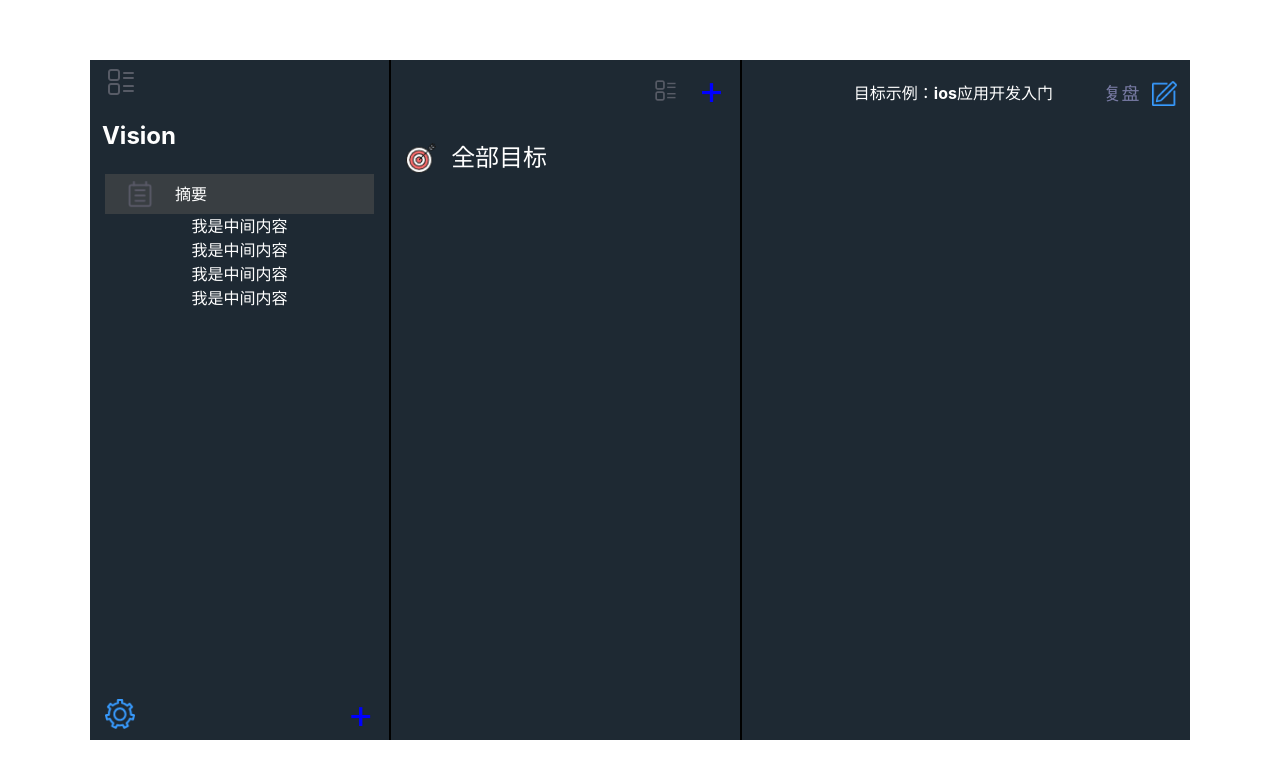
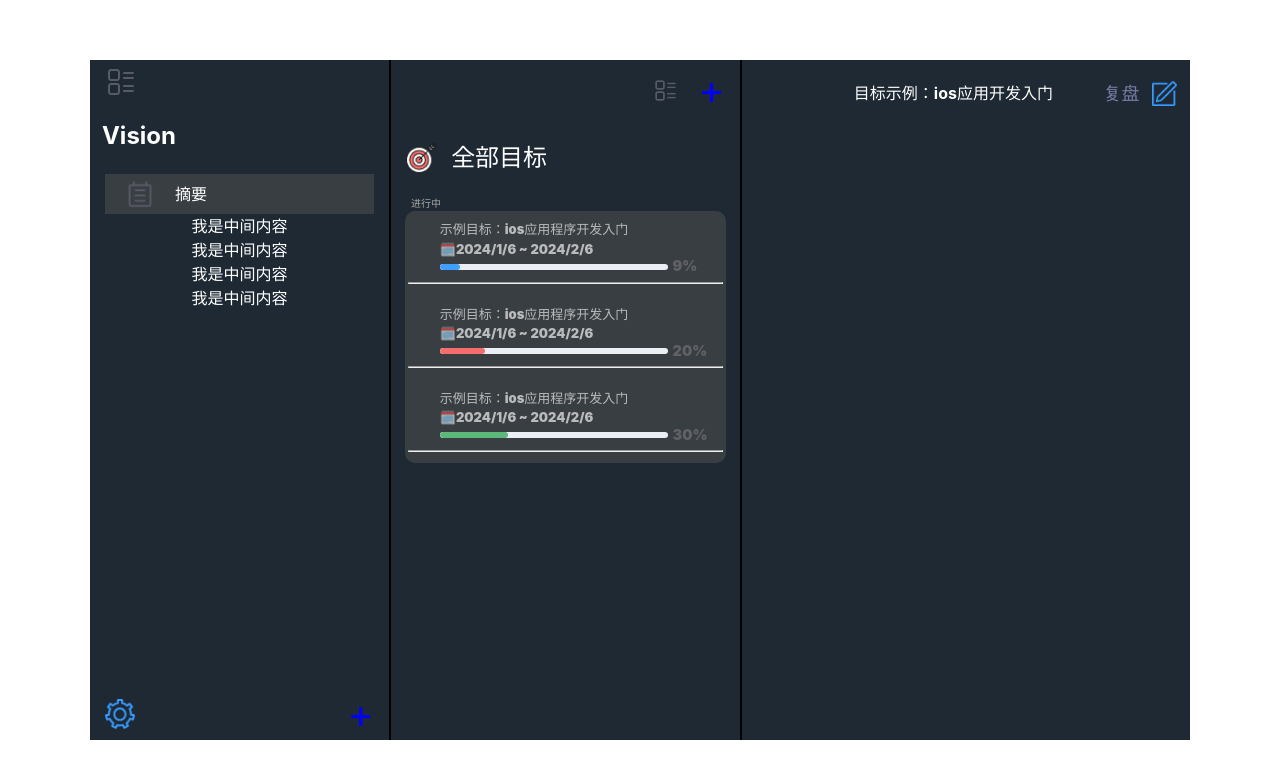
Before and after one commit to danshouyaak/okr_app, a Vue app: page / in a window 1280 px wide. Shown: the top 778 px of the page. Built offline with nearby package versions, Linux system fonts and the light colour scheme.

Commit message:
添加center组件，left里面的dialog内容

```diff
--- a/src/App.vue
+++ b/src/App.vue
@@ -4,7 +4,7 @@
   </div>
 </template>
 <script setup>
-import Home from './components/Home/index.vue';
+import Home from './views/Home/index.vue';
 </script>
 
 <style lang="scss" scoped>
--- /dev/null
+++ b/src/components/Dialog/index.vue
@@ -0,0 +1,130 @@
+<template>
+    <span @click="visible = true" class="span">
+        +
+    </span>
+    <el-dialog v-model="visible" :show-close="false">
+        <template #header="{ close, titleId, titleClass }">
+            <div class="my-header">
+                <div>编辑目标</div>
+                <span @click="close">完成</span>
+            </div>
+            <div class="center">
+                <div class="tab">
+                    <span v-for="(item, index) in items" :key="index" @click="changeColor(index)"
+                        :class="{ 'my-tab': true, 'my-tab--active': tabIndex === index }">
+                        {{ item }}
+                    </span>
+                </div>
+            </div>
+            <div class="content-one" v-if="tabIndex == 0">
+                <div>
+                    <span>提高身体素质</span>
+                    <!-- <input type="radio"> -->
+                    <input type="radio" name="radioGroup" :checked="radioValue" @click="radioCheck">
+                </div>
+            </div>
+            <div class="content-two" style="color: black;margin-top: 8%;" v-if="tabIndex == 1">
+                <div>
+                    我是关键结果
+                </div>
+            </div>
+            <div class="content-three" style="color: black;margin-top: 8%; " v-if="tabIndex == 2">
+                <div>
+                    我是动机&可行性
+                </div>
+            </div>
+        </template>
+        This is dialog content.
+    </el-dialog>
+</template>
+
+<script  setup>
+import { ref } from 'vue'
+import { ElButton, ElDialog } from 'element-plus'
+
+const visible = ref(false)
+const radioValue = ref(false)
+
+const tabIndex = ref(0)
+const items = [
+    '基本信息',
+    '关键结果',
+    '动机&可行性'
+]
+const changeColor = (index) => {
+    tabIndex.value = index
+}
+function radioCheck() {
+    radioValue.value = !radioValue.value
+}
+
+</script>
+
+
+<style scoped>
+.span {
+    font-size: 40px;
+    color: blue;
+    margin-right: 5%;
+}
+
+.my-header {
+    div:first-child {
+        color: yellowgreen;
+        text-align: center;
+        display: inline-block;
+        margin-right: 38%;
+        font-size: 20px;
+        font-weight: bolder;
+    }
+
+    span:nth-child(2) {
+        color: rgb(0, 136, 255);
+        font-weight: bold;
+        font-size: 18px;
+        margin-right: -45%;
+    }
+}
+
+.center {
+    div:first-child {
+        display: flex;
+        justify-content: space-around;
+        align-items: center;
+        background-color: antiquewhite;
+        height: 50px;
+
+        .my-tab {
+            font-weight: bold;
+            font-size: 15px;
+            color: gray;
+            margin: 5%;
+            /* border: 1px red solid; */
+            padding: 13px 30px;
+            border-radius: 10px;
+        }
+
+        .my-tab--active {
+            /* color: red; */
+            background-color: rgb(0, 255, 208);
+        }
+    }
+}
+
+.content-one {
+    color: black;
+    margin-top: 8%;
+    div:first-child{
+        display: flex;
+        justify-content: space-between;
+        background-color: gray;
+        padding: 2%;
+        border-radius: 10px;
+        span{
+            font-size: 15px;
+            font-weight: bolder;
+            color: rgba(245, 245, 245, 0.705);
+        }
+    }
+}
+</style>
--- /dev/null
+++ b/src/views/Home/center/index.vue
@@ -0,0 +1,109 @@
+<template>
+    <div>
+        <div class="top">
+            <img src="../../../assets/list.png" width="25px" height="25px">
+            <span>+</span>
+        </div>
+        <div class="allTar">
+            <img src="../../../assets/tar.png" width="30px" height="30px">
+            <h2>全部目标</h2>
+        </div>
+        <div class="underway">
+            <div style="color:#A9A9A9 ;font-size: 10px;margin-left: -80%;">进行中</div>
+            <div class="underway-item">
+                <div class="item">
+                    <div>示例目标：ios应用程序开发入门</div>
+                    <div>🗓️2024/1/6 ~ 2024/2/6</div>
+                    <el-progress :percentage="percentage1" :color="customColor1" />
+                    <hr>
+                </div>
+
+                <div class="item">
+                    <div>示例目标：ios应用程序开发入门</div>
+                    <div>🗓️2024/1/6 ~ 2024/2/6</div>
+                    <el-progress :percentage="percentage2" :color="customColor2" />
+                    <hr>
+                </div>
+
+                <div class="item">
+                    <div>示例目标：ios应用程序开发入门</div>
+                    <div>🗓️2024/1/6 ~ 2024/2/6</div>
+                    <el-progress :percentage="percentage3" :color="customColor3" />
+                    <hr>
+                </div>
+            </div>
+        </div>
+    </div>
+</template>
+
+<script setup>
+import { ref } from "vue"
+const percentage1 = ref(9)
+const percentage2 = ref(20)
+const percentage3 = ref(30)
+const customColor1 = ref('#409eff')
+const customColor2 = ref('#f56c6c')
+const customColor3 = ref('#5cb87a')
+
+const customColors = [
+    { color: '#f56c6c', percentage: 20 },
+    { color: '#e6a23c', percentage: 40 },
+    { color: '#5cb87a', percentage: 60 },
+    { color: '#1989fa', percentage: 80 },
+    { color: '#6f7ad3', percentage: 100 },
+]
+</script>
+
+<style lang="scss" scoped>
+.top {
+    display: flex;
+    justify-content: end;
+    align-items: center;
+
+    img {
+        margin-right: 20px;
+    }
+
+    span {
+        margin-right: 15px;
+        font-size: 40px;
+        color: blue;
+    }
+}
+
+.allTar {
+    display: flex;
+    justify-content: start;
+    align-items: center;
+
+    img {
+        margin-left: 15px;
+        margin-right: 15px;
+    }
+}
+.underway{
+    display: flex;
+    flex-direction: column;
+    align-items: center;
+
+}
+.underway-item {
+    height: 100%;
+    width: 92%;
+    // border: 1px solid red;
+    border-radius:10px ;
+    background-color: rgb(57, 62, 66);
+    .item {
+        margin-top: 2%;
+        padding: 1%;
+        // border: 1px solid brown;
+        div {
+            font-weight: 1000;
+            font-size: 13px;
+            text-align: left;
+            margin-left: 10%;
+            color: rgba(255, 255, 255, 0.645)
+        }
+    }
+}
+</style>
--- a/src/components/Home/index.vue
+++ b/src/views/Home/index.vue
@@ -16,9 +16,9 @@
 
 
 <script setup>
-import left from "../../views/left/index.vue"
-import center from "../../views/center/index.vue"
-import right from "../../views/right/index.vue"
+import left from "./left/index.vue"
+import center from "./center/index.vue"
+import right from "./right/index.vue"
 </script>
 <script>
 export default {
--- a/src/views/left/index.vue
+++ b/src/views/Home/left/index.vue
@@ -1,12 +1,12 @@
 <template>
     <div>
-        <img src="../../assets/list.png" style="display: flex;margin: 2% 0 0 5%;">
+        <img src="../../../assets/list.png" style="display: flex;margin: 2% 0 0 5%;">
         <h2 style="text-align: left; margin-left: 4%;">
             Vision
         </h2>
         <div style="display: flex;justify-content: center;">
             <div class="abstract">
-                <img src="../../assets/zhaiyao.png" width="30px" height="30px">
+                <img src="../../../assets/zhaiyao.png" width="30px" height="30px">
                 <span>摘要</span>
             </div>
         </div>
@@ -15,20 +15,20 @@
             <div style="text-align: center;">我是中间内容</div>
             <div style="text-align: center;">我是中间内容</div>
             <div style="text-align: center;">我是中间内容</div>
+
         </div>
         <div>
             <div class="button">
-                <img src="../../assets/setting.png" alt="" srcset="">
-                <span>+</span>
+                <img src="../../../assets/setting.png" alt="" srcset="">
+                <!-- <span>+</span> -->
+                <Dialog></Dialog>
             </div>
         </div>
     </div>
 </template>
 
-<script>
-export default {
-
-}
+<script setup>
+import Dialog from "../../../components/Dialog/index.vue"
 </script>
 
 <style lang="scss" scoped>
@@ -54,6 +54,7 @@ export default {
     display: flex;
     align-items: center;
     justify-content: space-between;
+
     span {
         font-size: 40px;
         color: blue;
--- a/src/views/right/index.vue
+++ b/src/views/Home/right/index.vue
@@ -4,7 +4,7 @@
             <h4>目标示例：ios应用开发入门</h4>
             <div>
                 <span>复盘</span>
-                <img src="../../assets/edit.png">
+                <img src="../../../assets/edit.png">
             </div>
         </div>
     </div>
--- a/src/views/center/index.vue
+++ /dev/null
@@ -1,43 +0,0 @@
-<template>
-    <div>
-        <div class="top">
-            <img src="../../assets/list.png" width="25px" height="25px">
-            <span>+</span>
-        </div>
-        <div class="allTar">
-            <img src="../../assets/tar.png" width="30px" height="30px">
-            <h2>全部目标</h2>
-        </div>
-    </div>
-</template>
-
-<script>
-    export default {
-
-    }
-</script>
-
-<style lang="scss" scoped>
-.top{
-    display:flex;
-    justify-content: end;
-    align-items: center;
-    img{
-        margin-right: 20px;
-    }
-    span{
-        margin-right: 15px;
-        font-size: 40px;
-        color: blue;
-    }
-}
-.allTar{
-    display: flex;
-    justify-content: start;
-    align-items: center;
-    img{
-        margin-left: 15px;
-        margin-right: 15px;
-    }
-}
-</style>
```
